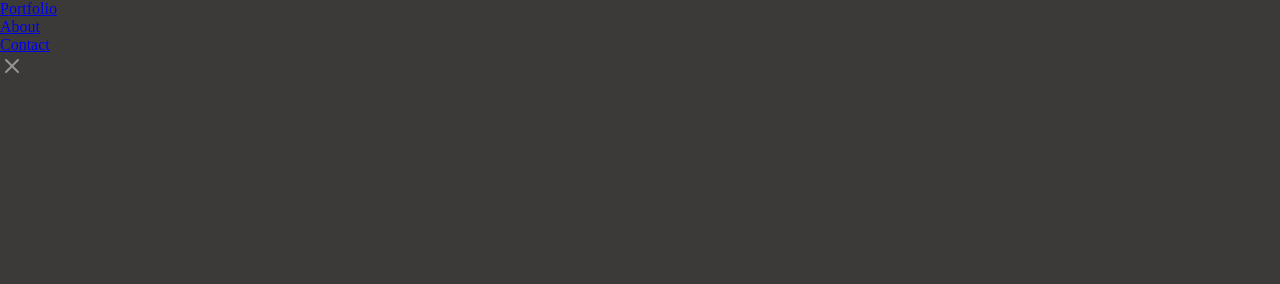
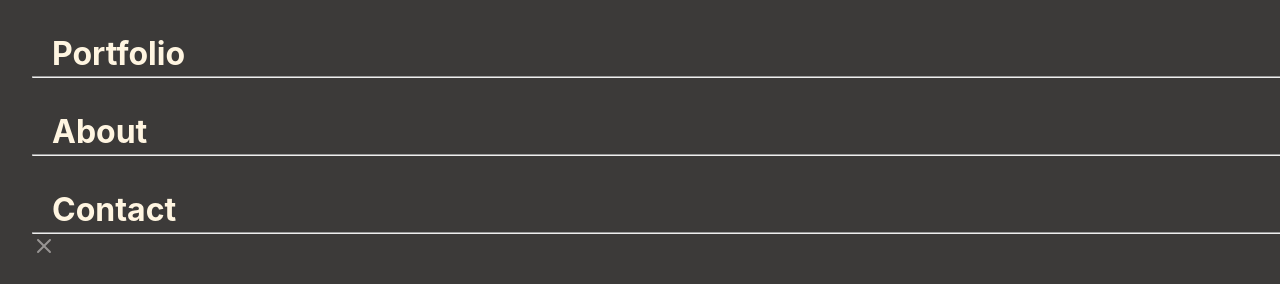
Before and after one commit to RHK-MICROVERSE/My-Portfolio, a website: page index.html in a window 1280 px wide. Shown: the top 284 px of the page. Drawn offline with Linux system fonts and the light colour scheme.

Commit message:
align menu links as per figma file

```diff
--- a/index.html
+++ b/index.html
@@ -36,14 +36,14 @@
       <div class="container">
         <ul>
           <li id="mobile-portfolio"><a href="#portfolio">Portfolio</a></li>
+          <hr />
           <li id="mobile-about"><a href="#about-me">About</a></li>
+          <hr />
           <li id="mobile-contact"><a href="#contact">Contact</a></li>
+          <hr />
         </ul>
         <div class="close-mobile-menu" id="close-mobile-menu">
-          <img
-            src="./images/mobile-menu-close.svg"
-            alt="close menu button"
-          />
+          <img src="./images/mobile-menu-close.svg" alt="close menu button" />
         </div>
       </div>
     </section>
--- a/styles/mobile.css
+++ b/styles/mobile.css
@@ -44,6 +44,7 @@
   right: 0.001px;
   background-color: #3c3a39;
   z-index: 3;
+  padding: 0 2rem;
 }
 
 .mobile-menu-active {
@@ -54,6 +55,33 @@
   right: 0.001px;
   background-color: #e5e5e5;
   z-index: 2;
+}
+
+.mobile-menu-active ul li {
+  font-family: "Inter", sans-serif;
+  font-style: normal;
+  font-weight: 600;
+  font-size: 32px;
+  line-height: 44px;
+  color: #3a4a42;
+  list-style: none;
+  padding-left: 20px;
+}
+
+.mobile-menu-active ul li a {
+  font-family: "Inter", sans-serif;
+  text-decoration: none;
+  font-style: normal;
+  font-weight: 700;
+  font-size: 32px;
+  line-height: 44px;
+  display: flex;
+  align-items: center;
+  color: #fff5e1;
+}
+
+.mobile-menu-active ul li {
+  margin-top: 2rem;
 }
 
 /* END OF STYLE FOR MOBILE MENU */
```
